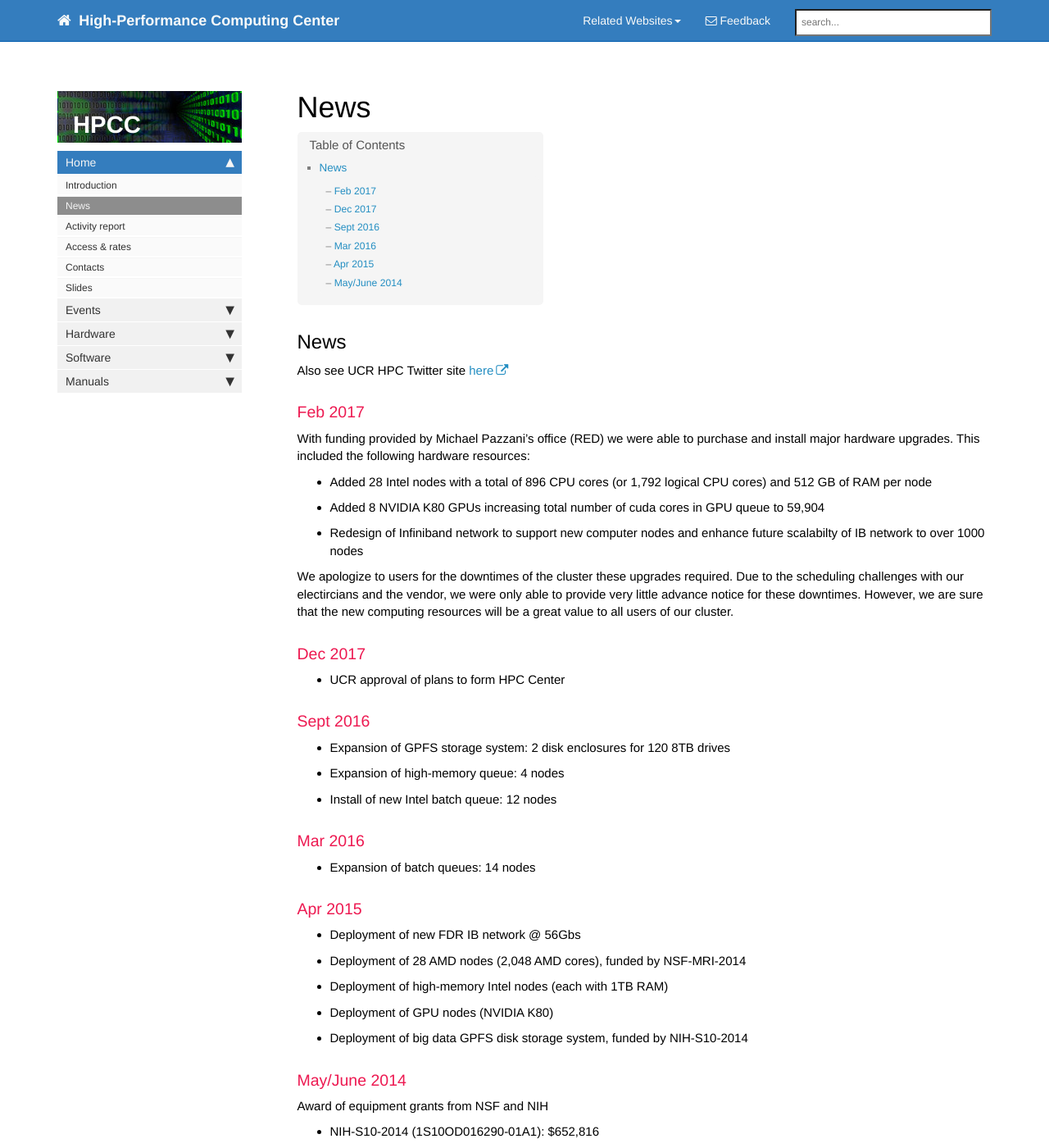
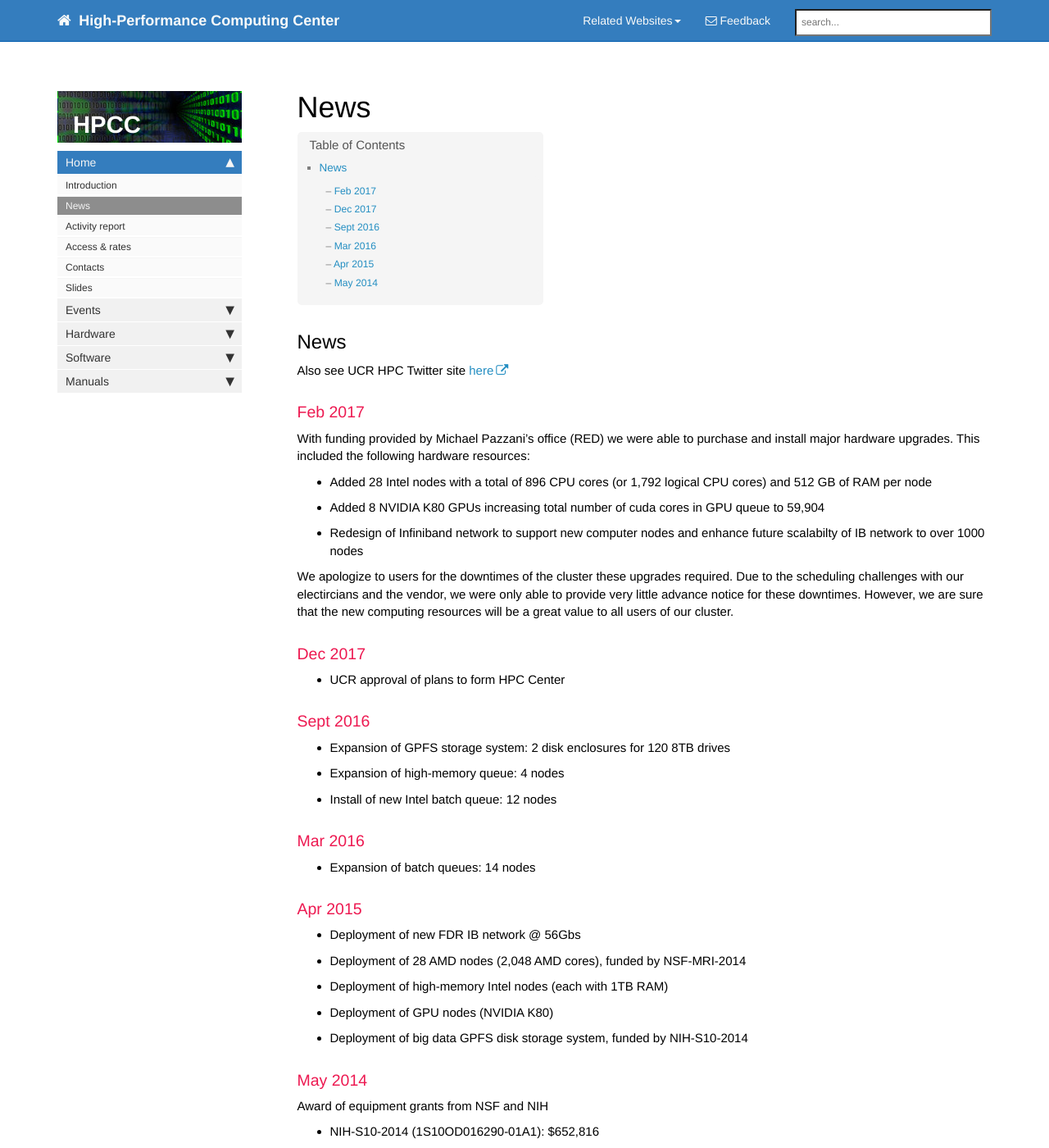
Before and after one commit to tgirke/rcf, a Jekyll site: the page built from news.md, in a window 1280 px wide and 1400 px high. Shown: the whole window at 82% size. Built offline with Jekyll 4.4.1, drawn with Linux system fonts in a browser that asks for light colours; nearby versions of some CDN libraries; comment, search, counter and statistics services are not loaded.

Commit message:
content edits

```diff
--- a/news.md
+++ b/news.md
@@ -40,7 +40,7 @@ We apologize to users for the downtimes of the cluster these upgrades required.
 * Deployment of GPU nodes (NVIDIA K80)
 * Deployment of big data GPFS disk storage system, funded by NIH-S10-2014
 
-### May/June 2014
+### May 2014
 
 Award of equipment grants from NSF and NIH
 
```
